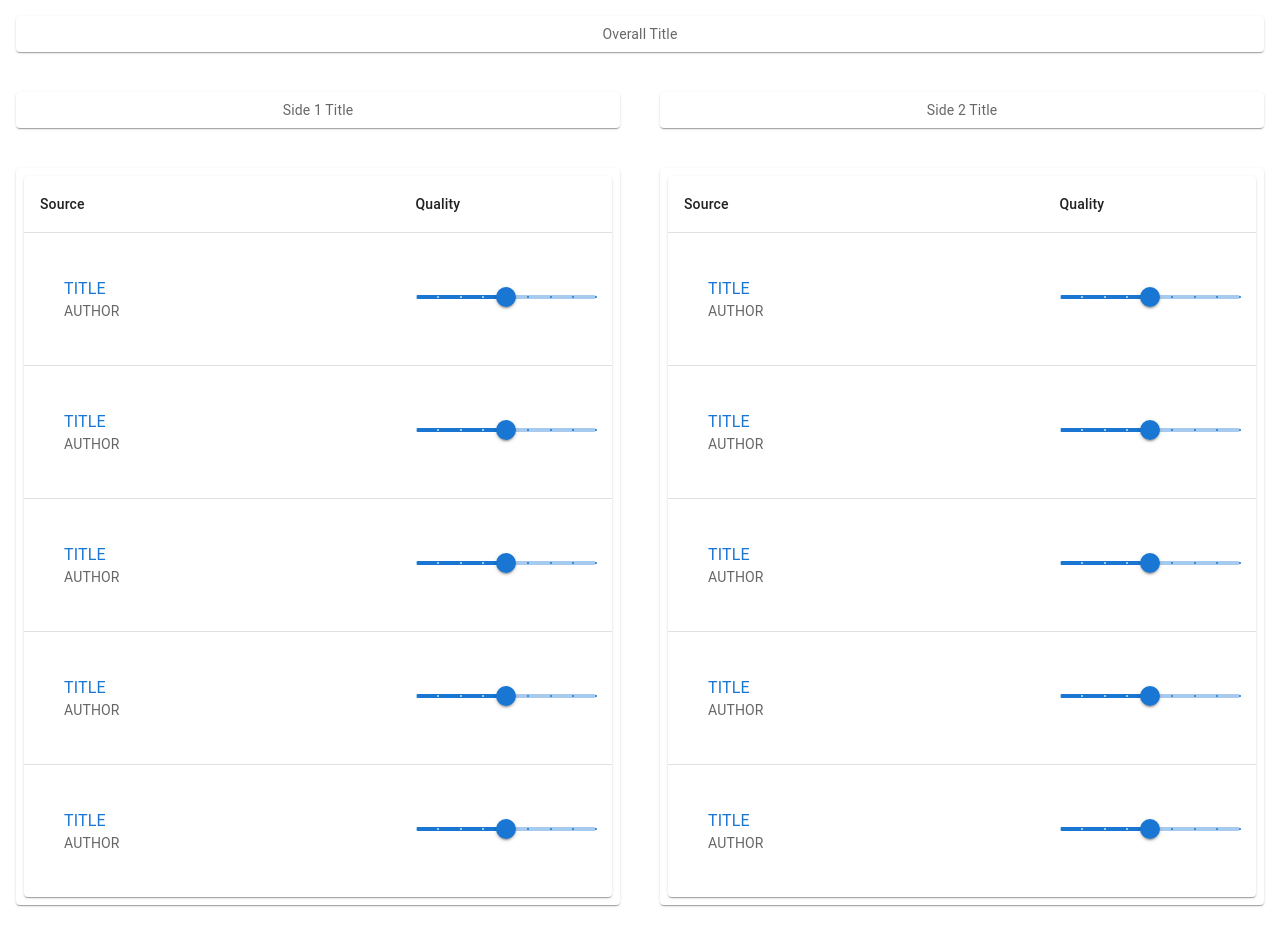
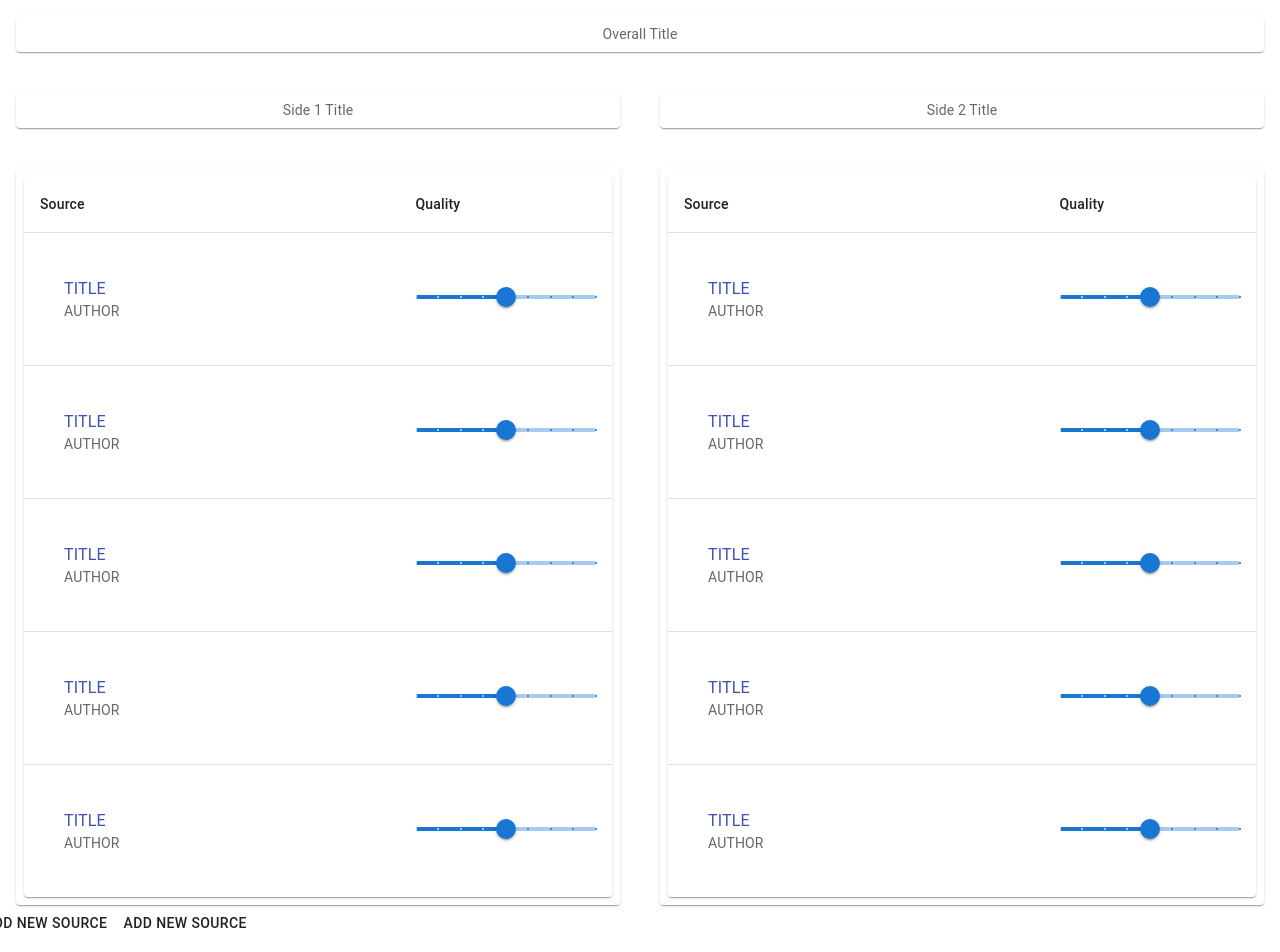
Before and after one commit to UWSocialComputing/Wild-Swaying-Goats-Project, a React (Create React App) app in the folder wild-swaying-goats-app/: page / in a window 1280 px wide. Shown: the top 952 px of the page. Before the commit the page ends 921 px from the top, so only its background shows below. Built offline with nearby package versions, Linux system fonts and the light colour scheme.

Commit message:
Added buttons to link between bib page and add source page.

```diff
--- a/wild-swaying-goats-app/src/AddSourcePage.js
+++ b/wild-swaying-goats-app/src/AddSourcePage.js
@@ -1,6 +1,8 @@
 import "./App.css";
 import React, { useState } from "react";
 import { Button, Grid, TextField } from "@material-ui/core";
+import {Link} from "react-router-dom";
+
 
 // Child Component
 function RenderShowTextButton(props) {
@@ -25,6 +27,8 @@
     </div>
   )
 }
+
+
 
 // Sample "Parent" Component
 // Parent because it holds the actual
@@ -125,6 +129,15 @@
           />
         </Grid>
       </Grid>
+
+        <Link to="/">
+            <Button backgroundColor="#b4c5ed">
+                Cancel
+            </Button>
+            <Button color="#346beb">
+                Save
+            </Button>
+        </Link>
     </div>
   )
 }
--- a/wild-swaying-goats-app/src/BibliographyPage.js
+++ b/wild-swaying-goats-app/src/BibliographyPage.js
@@ -11,6 +11,8 @@
 import Paper from '@mui/material/Paper';
 import Grid from '@mui/material/Grid';
 import { styled } from '@mui/material/styles';
+import {Button} from "@material-ui/core";
+import {Link} from "react-router-dom";
 
 function createData(source, score) {
   return { source, score };
@@ -101,6 +103,17 @@
           </TableContainer>
         </Item>
       </Grid>
+
+      <Link to="/add-source">
+        <Button backgroundColor="#b4c5ed">
+          Add New Source
+        </Button>
+        <Button color="#b4c5ed">
+          Add New Source
+        </Button>
+      </Link>
+
     </Grid>
+
   );
 }
```
